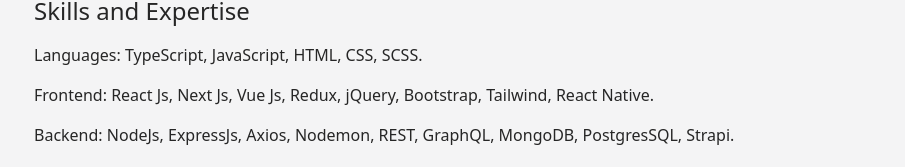
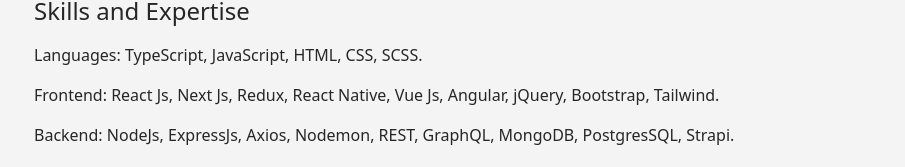
Before and after one commit to KatyRosli/blog, a Next.js app: page /about in a window 1280 px wide. Shown: the part 883-1050 px from the top of the page, without its empty margins (174-1079 px from the left). Built offline with nearby package versions, Linux system fonts and the light colour scheme.

Commit message:
new post

```diff
--- a/pages/about.tsx
+++ b/pages/about.tsx
@@ -23,7 +23,7 @@ export default function About() {
         All of my past experiences can be seen <Link className='text-violet-700 underline' href='https://www.linkedin.com/in/katy-rosli-761b70185/'> here </Link> on my LinkedIn.</p>
         <h3>Skills and Expertise</h3>
         <p className='text-base'>Languages: TypeScript, JavaScript, HTML, CSS, SCSS.</p>
-        <p className='text-base'>Frontend: React Js, Next Js, Vue Js, Redux, jQuery, Bootstrap, Tailwind, React Native.</p>
+        <p className='text-base'>Frontend: React Js, Next Js, Redux, React Native, Vue Js, Angular, jQuery, Bootstrap, Tailwind.</p>
         <p className='text-base'>Backend: NodeJs, ExpressJs, Axios, Nodemon, REST, GraphQL, MongoDB, PostgresSQL, Strapi.</p>
         <p className='text-base mb-16'>Test: Mocha, Jest.</p>
         </div>
```
